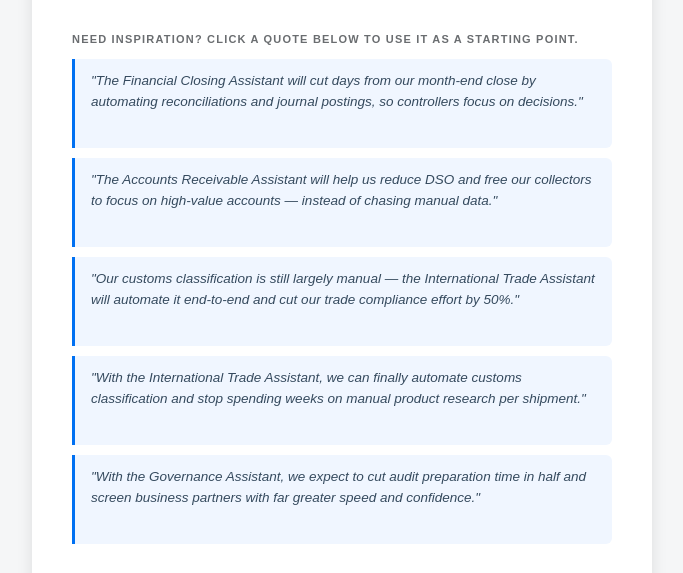
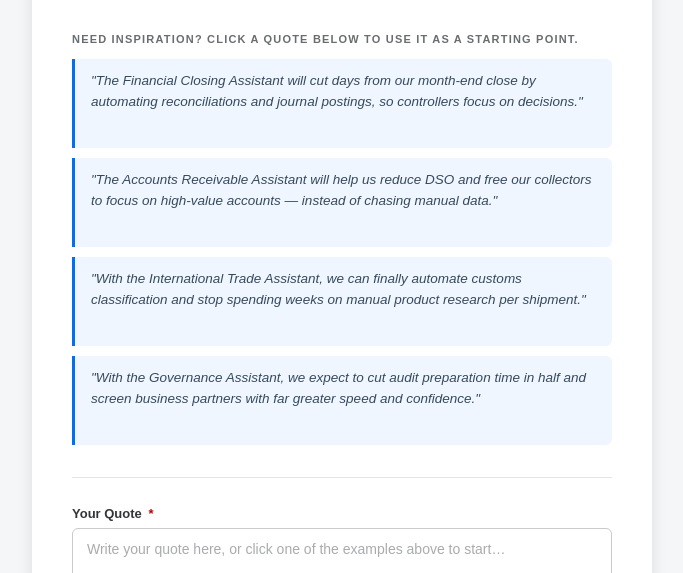
Before and after one commit to SAP-AutonomousFinance/Customer-Quote, a plain HTML site: page index.html in a window 1280 px wide. Shown: the part 226-799 px from the top of the page, without its empty margins (298-981 px from the left). Drawn offline with Linux system fonts and the light colour scheme.

Commit message:
Add files via upload

```diff
--- a/index.html
+++ b/index.html
@@ -301,10 +301,6 @@
           <span class="use-hint">↳ Use this quote</span>
         </div>
         <div class="quote-example" onclick="useQuote(this)">
-          "Our customs classification is still largely manual — the International Trade Assistant will automate it end-to-end and cut our trade compliance effort by 50%."
-          <span class="use-hint">↳ Use this quote</span>
-        </div>
-        <div class="quote-example" onclick="useQuote(this)">
           "With the International Trade Assistant, we can finally automate customs classification and stop spending weeks on manual product research per shipment."
           <span class="use-hint">↳ Use this quote</span>
         </div>
```
